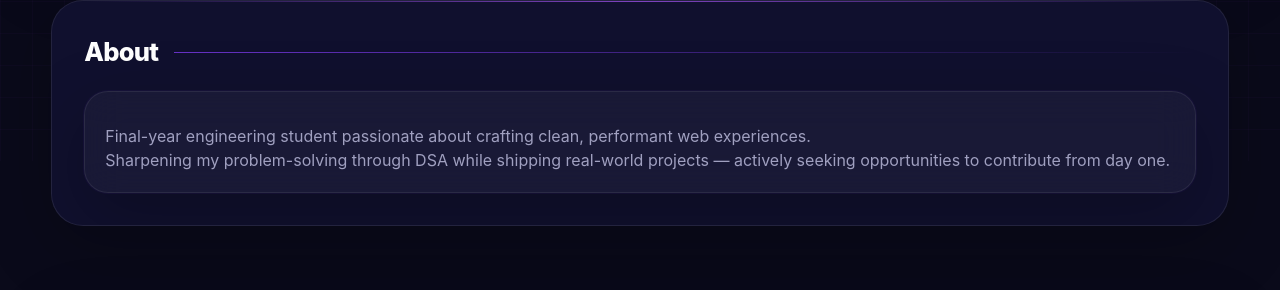
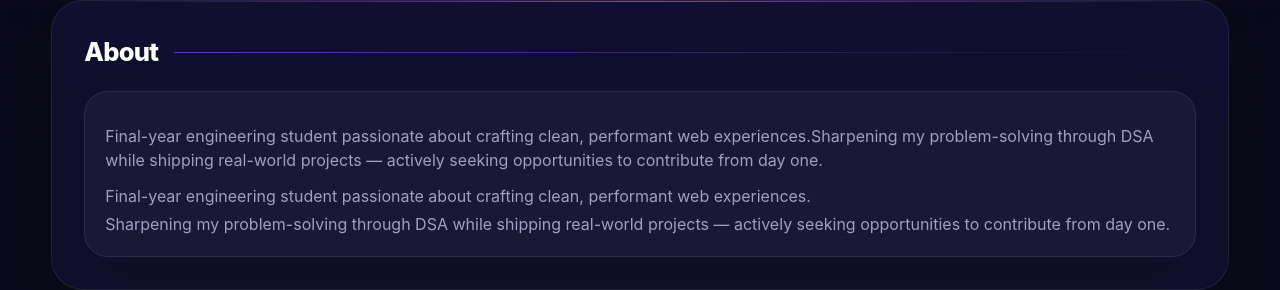
Before and after one commit to Raji1009/Portfolio, a React (Vite) app: page / in a window 1280 px wide. Shown: the part 639-929 px from the top of the page. Built offline with nearby package versions, Linux system fonts and the light colour scheme; no server answers.

Commit message:
jsx changes on design card

```diff
--- a/src/App.jsx
+++ b/src/App.jsx
@@ -379,8 +379,9 @@ export default function App() {
             <h2>About</h2>
           </div>
           <Card>
+            <p>{profile.about}</p>
             <p className="mt-3 text-[#a0a0c0]">Final-year engineering student passionate about crafting clean, performant web experiences.</p>
-              <span className="mt-3 text-[#a0a0c0]">Sharpening my problem-solving through DSA while shipping real-world projects — actively seeking opportunities to contribute from day one.</span>
+            <p className="mt-1 text-[#a0a0c0]">Sharpening my problem-solving through DSA while shipping real-world projects — actively seeking opportunities to contribute from day one.</p>
           </Card>
         </motion.section>
 
@@ -606,7 +607,7 @@ export default function App() {
                           {item.type}
                         </div>
                         <h3 className="font-semibold text-white">{item.title}</h3>
-                        <p className="mt-2 truncate text-sm text-[#a0a0c0]">{item.detail}</p>
+                        <p className="mt-2 text-sm leading-relaxed text-[#a0a0c0]">{item.detail}</p>
                       </div>
                     </motion.article>
                   ))}
```
